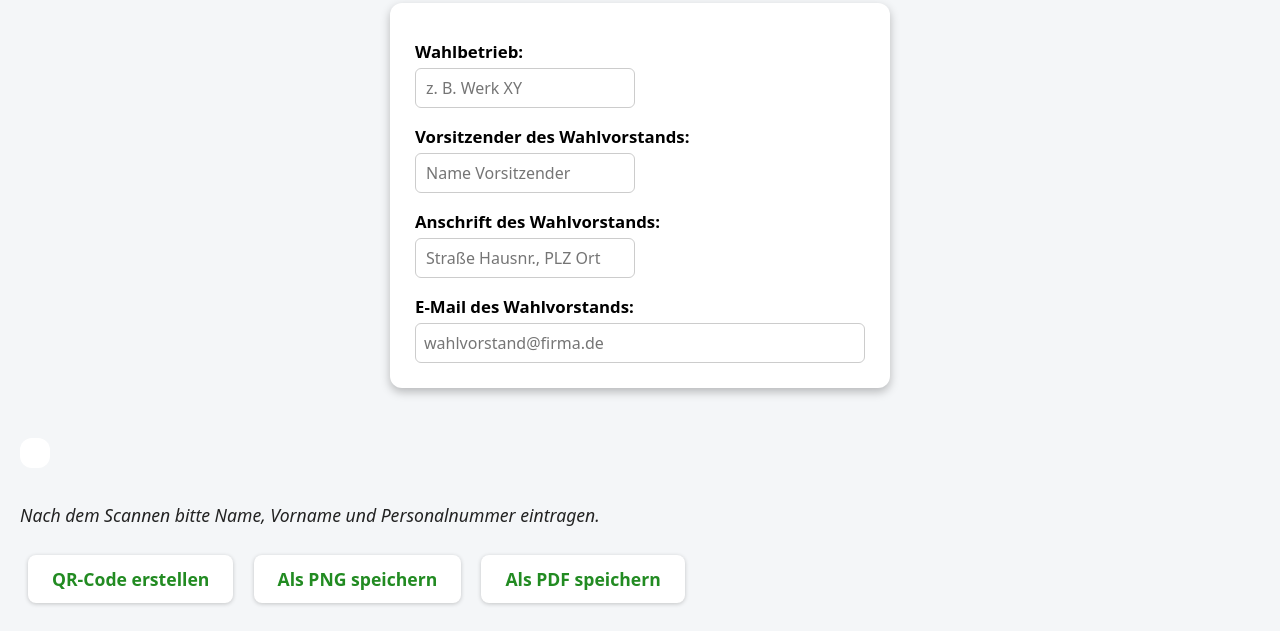
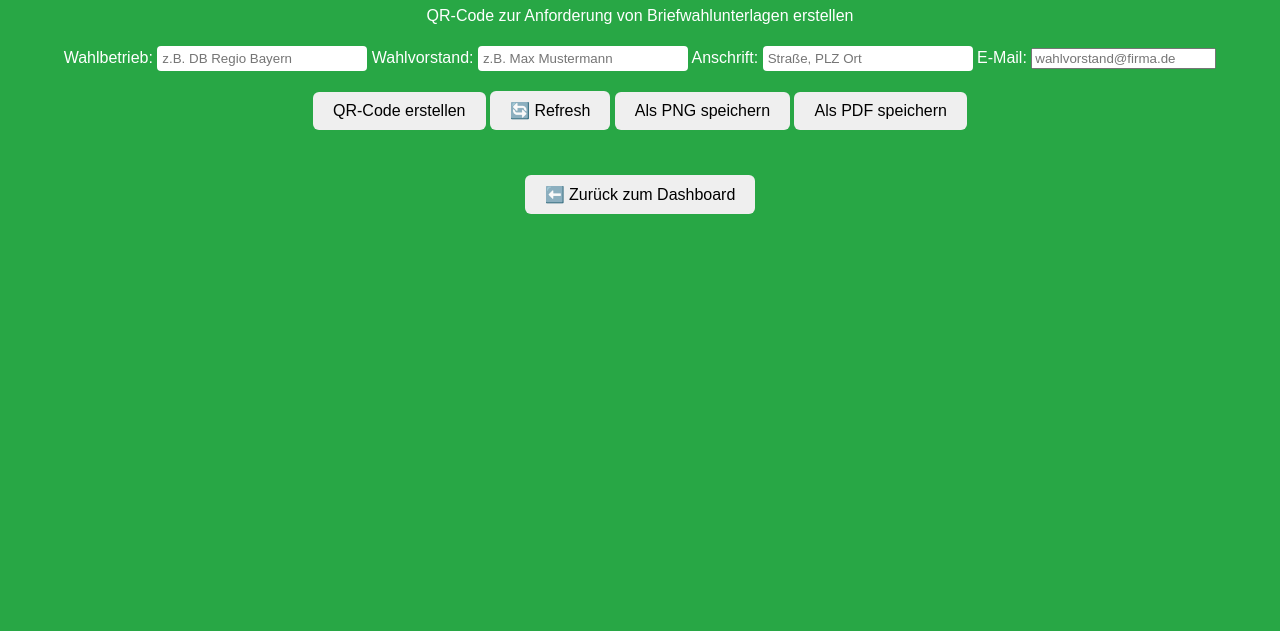
Before and after one commit to akzimmer1975-beep/Wahlablagen, a plain HTML site: page pages/qr.html in a window 1280 px wide. Shown: the part 177-808 px from the top of the page. Drawn offline with nearby package versions, Linux system fonts and the light colour scheme.

Commit message:
Update qr.html

```diff
--- a/pages/qr.html
+++ b/pages/qr.html
@@ -2,170 +2,72 @@
 <html lang="de">
 <head>
   <meta charset="UTF-8">
-  <title>QR-Code Generator</title>
-  <link rel="stylesheet" href="../global.css">
-<style>
+  <title>QR-Generator</title>
 
-    h1 {
-      font-size: 2em;
-      margin-bottom: 20px;
-    }
-    .form-box {
-      background: #ffffff;
-      color: #000000;
-      border-radius: 12px;
-      padding: 25px;
-      max-width: 500px;
-      margin: 0 auto 30px auto;
-      box-shadow: 0 4px 10px rgba(0,0,0,0.25);
-      text-align: left;
-    }
-    label {
-      display: block;
-      margin-top: 12px;
-      font-size: 1.05em;
-      font-weight: bold;
-    }
-    input {
-      padding: 8px;
-      font-size: 1em;
-      width: 100%;
-      border-radius: 6px;
-      border: 1px solid #ccc;
-      margin-top: 5px;
-    }
-    #qrcode {
-      margin: 20px auto;
-      padding: 15px;
-      background: white;
-      border-radius: 12px;
-      display: inline-block;
-    }
-    .hint {
-      margin-top: 10px;
-      font-size: 1.1em;
-      font-style: italic;
-    }
-    .button-group {
-      margin-top: 20px;
-    }
-    button {
-      margin: 8px;
-      padding: 12px 24px;
-      font-size: 1.1em;
-      border: none;
-      border-radius: 8px;
-      background-color: #ffffff;
-      color: #228B22;
-      font-weight: bold;
-      cursor: pointer;
-      transition: background 0.2s;
-    }
-    button:hover {
-      background-color: #f0f0f0;
-    }
-  </style>
+  <link rel="stylesheet" href="../style.css">
+
+  <!-- QR Library -->
   <script src="https://cdnjs.cloudflare.com/ajax/libs/qrcodejs/1.0.0/qrcode.min.js"></script>
+
+  <!-- jsPDF -->
   <script src="https://cdnjs.cloudflare.com/ajax/libs/jspdf/2.5.1/jspdf.umd.min.js"></script>
-
- </head>
-
+</head>
 
 <body>
-<!-- Zurück-Button oben links -->
-<div id="back-button">
-  <button onclick="window.location.href='../index.html'">← Startseite</button>
-</div>
 
-<!-- Logo -->
- <div id="logo">
-  <img src="../logo.png" alt="Logo" class="logo-img">
-</div>
-<h1>GDL: stark – unbestechlich – erfolgreich</h1>
+  <div id="logo">
+    <img src="../logo.png" alt="Logo" class="logo-img">
+  </div>
+
+  <!-- Titel wird automatisch mit Wahl ergänzt -->
+  <h1 id="pageTitle">GDL: stark – unbestechlich – erfolgreich</h1>
+
+  <p>QR-Code zur Anforderung von Briefwahlunterlagen erstellen</p>
 
   <div class="form-box">
-    <label for="betrieb">Wahlbetrieb:</label>
-    <input type="text" id="betrieb" placeholder="z. B. Werk XY">
 
-    <label for="vorsitz">Vorsitzender des Wahlvorstands:</label>
-    <input type="text" id="vorsitz" placeholder="Name Vorsitzender">
+    <label>
+      Wahlbetrieb:
+      <input type="text" id="betrieb" placeholder="z.B. DB Regio Bayern">
+    </label>
 
-    <label for="anschrift">Anschrift des Wahlvorstands:</label>
-    <input type="text" id="anschrift" placeholder="Straße Hausnr., PLZ Ort">
+    <label>
+      Wahlvorstand:
+      <input type="text" id="vorsitz" placeholder="z.B. Max Mustermann">
+    </label>
 
-    <label for="email">E-Mail des Wahlvorstands:</label>
-    <input type="email" id="email" placeholder="wahlvorstand@firma.de">
+    <label>
+      Anschrift:
+      <input type="text" id="anschrift" placeholder="Straße, PLZ Ort">
+    </label>
+
+    <label>
+      E-Mail:
+      <input type="email" id="email" placeholder="wahlvorstand@firma.de">
+    </label>
+
+    <div class="button-group">
+      <button id="btn-generate" type="button">QR-Code erstellen</button>
+      <button id="btn-refresh" type="button">🔄 Refresh</button>
+      <button id="btn-png" type="button">Als PNG speichern</button>
+      <button id="btn-pdf" type="button">Als PDF speichern</button>
+    </div>
+
   </div>
 
-  <div id="qrcode"></div>
-  <div class="hint">Nach dem Scannen bitte Name, Vorname und Personalnummer eintragen.</div>
+  <div id="qrcode" style="margin-top: 30px;"></div>
 
-  <div class="button-group">
-    <button onclick="generateQRCode()">QR-Code erstellen</button>
-    <button onclick="downloadPNG()">Als PNG speichern</button>
-    <button onclick="downloadPDF()">Als PDF speichern</button>
+  <div style="margin-top: 30px;">
+    <a href="dashboard.html">
+      <button type="button">⬅️ Zurück zum Dashboard</button>
+    </a>
   </div>
 
-  <script>
-    let qr;
+  <!-- Multiwahl Core -->
+  <script src="../js/core.js"></script>
 
-    function generateQRCode() {
-      const betrieb = document.getElementById("betrieb").value || "[Wahlbetrieb]";
-      const vorsitz = document.getElementById("vorsitz").value || "[Vorsitzender]";
-      const anschrift = document.getElementById("anschrift").value || "[Anschrift]";
-      const email = document.getElementById("email").value || "wahlvorstand@firma.de";
+  <!-- Neues QR Script -->
+  <script src="../js/qr.js"></script>
 
-      const baseurl="https://akzimmer1975-beep.github.io/Dashboard/pages/wahl2.html";
-
-     const url = `${baseurl}?betrieb=${encodeURIComponent(betrieb)}&vorsitz=${encodeURIComponent(vorsitz)}&anschrift=${encodeURIComponent(anschrift)}&email=${encodeURIComponent(email)}`;
-
-const qrContainer = document.getElementById("qrcode");
-      qrContainer.innerHTML = ""; // vorherigen QR-Code löschen
-
-
-
-qr = new QRCode(qrContainer, {
-        text: url,
-        width: 220,
-        height: 220,
-      });
-
-      // Klickbaren Link anzeigen
-      const linkBox = document.createElement("a");
-      linkBox.href = url;
-      linkBox.target = "_blank";
-      linkBox.className = "qr-link";
-      linkBox.textContent = url;
-      qrContainer.appendChild(linkBox);
-    }
-
-     function downloadPNG() {
-      if (!qr) {
-        alert("Bitte zuerst einen QR-Code erstellen!");
-        return;
-      }
-      const canvas = document.querySelector("#qrcode canvas");
-      const link = document.createElement("a");
-      link.href = canvas.toDataURL("image/png");
-      link.download = "qrcode.png";
-      link.click();
-    }
-
-    async function downloadPDF() {
-      if (!qr) {
-        alert("Bitte zuerst einen QR-Code erstellen!");
-        return;
-      }
-      const canvas = document.querySelector("#qrcode canvas");
-      const imgData = canvas.toDataURL("image/png");
-
-      const { jsPDF } = window.jspdf;
-      const pdf = new jsPDF();
-      pdf.setFontSize(16);
-      pdf.text("QR-Code zur Briefwahlanforderung", 20, 20);
-      pdf.addImage(imgData, "PNG", 50, 40, 120, 120);
-      pdf.save("qrcode.pdf");
-    }
-  </script>
 </body>
 </html>
```
